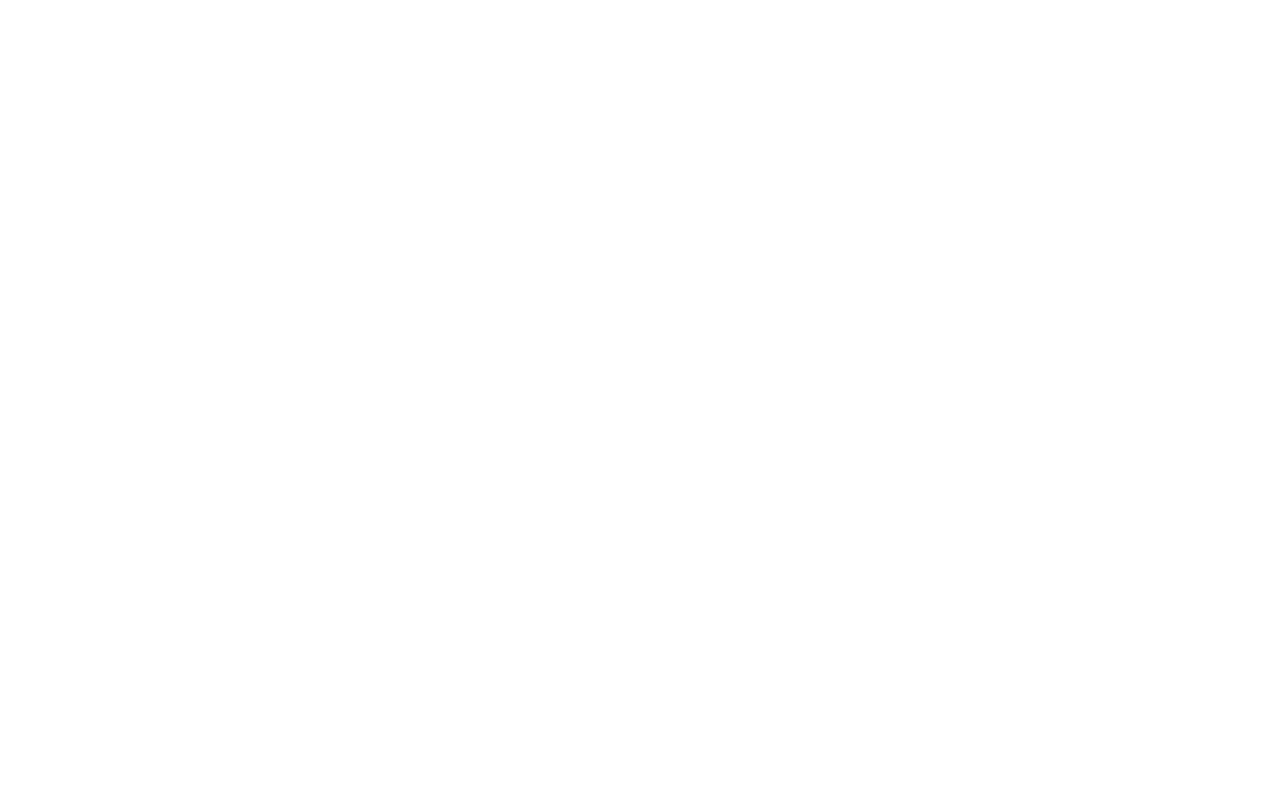
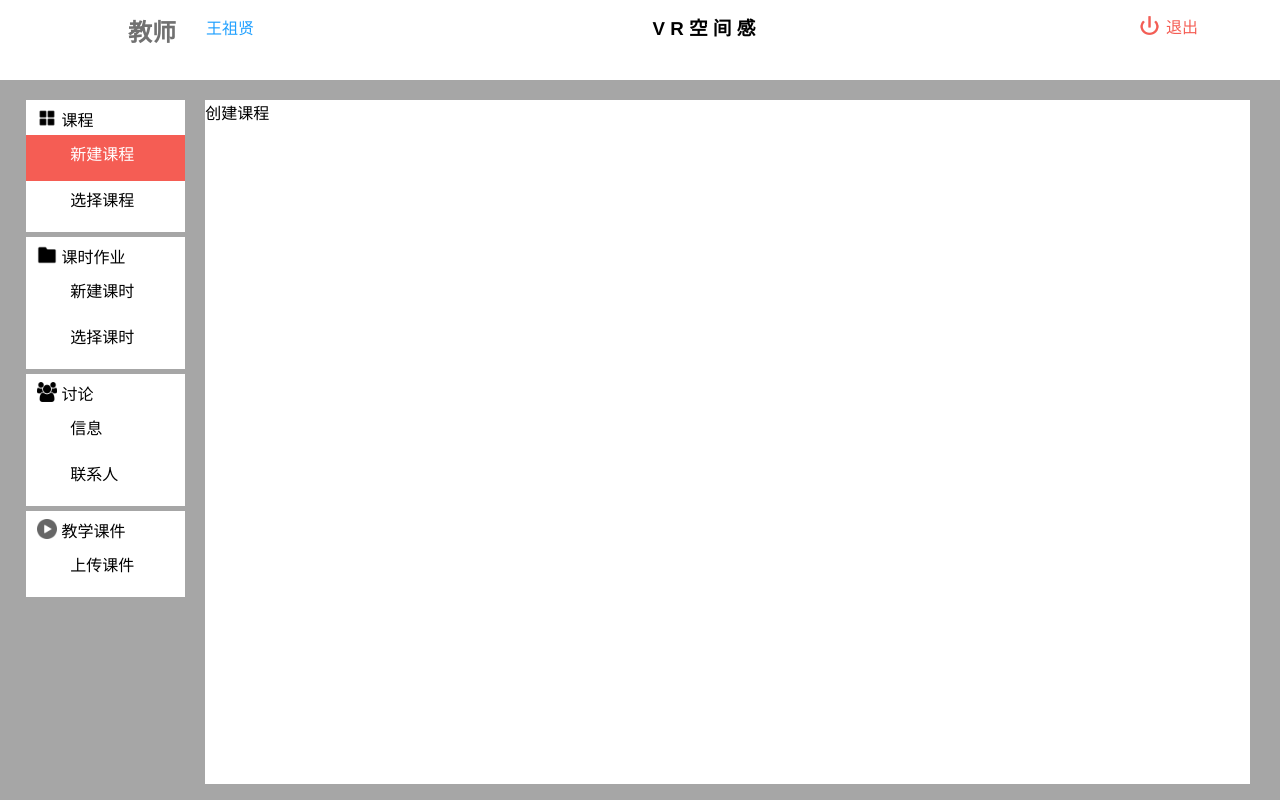
Before and after one commit to SBXSYZL/space, a Vue app: page /createCourse in a window 1280 px wide. Built offline with nearby package versions, Linux system fonts and the light colour scheme.

Commit message:
主页布局

```diff
--- a/src/components/SideBar.vue
+++ b/src/components/SideBar.vue
@@ -43,12 +43,12 @@
               {
                 menuId: 1,
                 name: '新建课程',
-                path: ''
+                path: '/createCourse'
               },
               {
                 menuId: 2,
                 name: '选择课程',
-                path: ''
+                path: '/selectCourse'
               }
             ]
           },
@@ -60,12 +60,12 @@
               {
                 menuId: 3,
                 name: '新建课时',
-                path: ''
+                path: '/createLesson'
               },
               {
                 menuId: 4,
                 name: '选择课时',
-                path: ''
+                path: '/selectLesson'
               }
             ]
           },
@@ -77,12 +77,12 @@
               {
                 menuId: 5,
                 name: '信息',
-                path: ''
+                path: '/message'
               },
               {
                 menuId: 6,
                 name: '联系人',
-                path: ''
+                path: '/contact'
               }
             ]
           },
@@ -105,7 +105,7 @@
     methods: {
       activeBtn (index, path) {
         this.defaultActive = index
-        console.log(index, path)
+        this.$router.replace(path)
       }
     }
   }
--- a/src/router/index.js
+++ b/src/router/index.js
@@ -11,8 +11,32 @@
     component: Home,
     children: [
       {
+        path: '/createCourse',
+        component: resolve => require(['../views/CreateCourse.vue'], resolve)
+      },
+      {
+        path: '/selectCourse',
+        component: resolve => require(['../views/SelectCourse.vue'], resolve)
+      },
+      {
+        path: '/createLesson',
+        component: resolve => require(['../views/CreateLesson.vue'], resolve)
+      },
+      {
+        path: '/selectLesson',
+        component: resolve => require(['../views/SelectLesson.vue'], resolve)
+      },
+      {
+        path: '/message',
+        component: resolve => require(['../views/Message.vue'], resolve)
+      },
+      {
+        path: '/contact',
+        component: resolve => require(['../views/Contact.vue'], resolve)
+      },
+      {
         path: '/',
-        component: resolve => require(['../views/Index.vue'], resolve)
+        redirect: '/createCourse'
       }
     ]
   },
--- /dev/null
+++ b/src/views/Contact.vue
@@ -0,0 +1,15 @@
+<template>
+  <div>
+    联系人
+  </div>
+</template>
+
+<script>
+  export default {
+    name: 'Contact'
+  }
+</script>
+
+<style scoped>
+
+</style>
--- /dev/null
+++ b/src/views/CreateCourse.vue
@@ -0,0 +1,15 @@
+<template>
+  <div>
+    创建课程
+  </div>
+</template>
+
+<script>
+  export default {
+    name: 'Index'
+  }
+</script>
+
+<style scoped>
+
+</style>
--- /dev/null
+++ b/src/views/CreateLesson.vue
@@ -0,0 +1,15 @@
+<template>
+    <div>
+      创建课程
+    </div>
+</template>
+
+<script>
+  export default {
+    name: 'CreateLesson'
+  }
+</script>
+
+<style scoped>
+
+</style>
--- a/src/views/Home.vue
+++ b/src/views/Home.vue
@@ -14,7 +14,14 @@
       <!--sidebar start-->
       <!--main body start-->
       <div class="main">
-        <router-view/>
+        <transition name="move"
+                    mode="out-in">
+          <template>
+            <keep-alive>
+              <router-view/>
+            </keep-alive>
+          </template>
+        </transition>
       </div>
       <!--main body start-->
     </div>
--- /dev/null
+++ b/src/views/Message.vue
@@ -0,0 +1,15 @@
+<template>
+    <div>
+      信息
+    </div>
+</template>
+
+<script>
+  export default {
+    name: 'Message'
+  }
+</script>
+
+<style scoped>
+
+</style>
--- a/src/views/Index.vue
+++ b/src/views/SelectCourse.vue
@@ -1,12 +1,12 @@
 <template>
   <div>
-    首页测试
+    选择课程
   </div>
 </template>
 
 <script>
   export default {
-    name: 'Index'
+    name: 'SelectCourse'
   }
 </script>
 
--- /dev/null
+++ b/src/views/SelectLesson.vue
@@ -0,0 +1,15 @@
+<template>
+  <div>
+    选择课程
+  </div>
+</template>
+
+<script>
+  export default {
+    name: 'SelectLesson'
+  }
+</script>
+
+<style scoped>
+
+</style>
```
